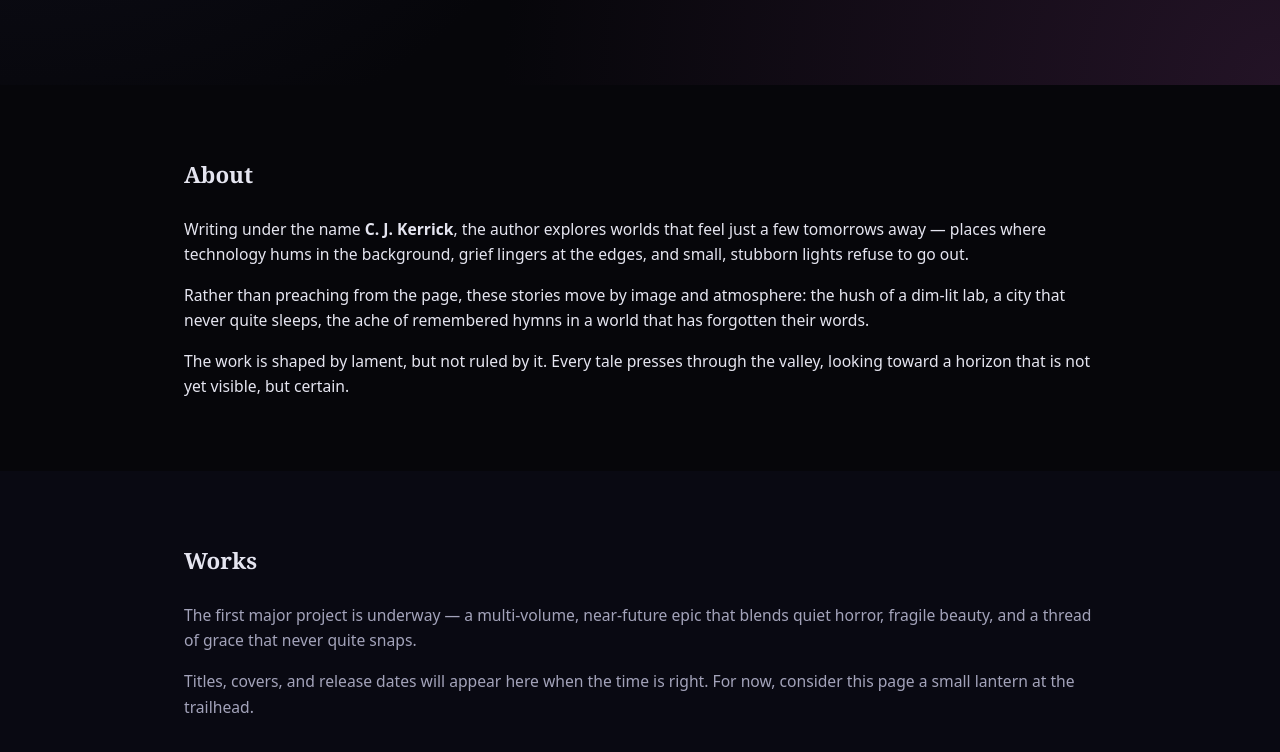
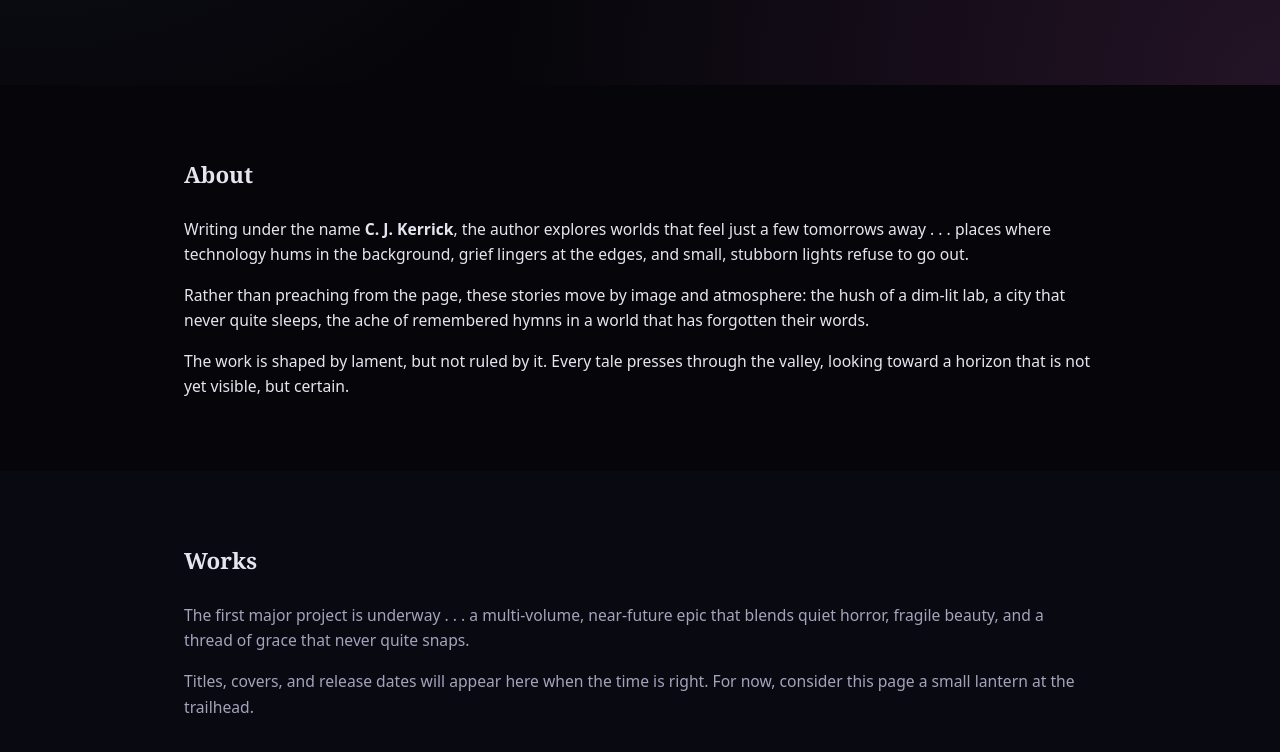
Before and after one commit to cjkerrick/cjkerrick-site, a plain HTML site: page index.html in a window 1280 px wide. Shown: the part 576-1328 px from the top of the page. Drawn offline with Linux system fonts and the light colour scheme.

Commit message:
Update index.html

```diff
--- a/index.html
+++ b/index.html
@@ -43,7 +43,7 @@
         <h2>About</h2>
         <p>
           Writing under the name <strong>C. J. Kerrick</strong>, the author explores worlds
-          that feel just a few tomorrows away — places where technology hums in the background,
+          that feel just a few tomorrows away . . . places where technology hums in the background,
           grief lingers at the edges, and small, stubborn lights refuse to go out.
         </p>
         <p>
@@ -62,7 +62,7 @@
       <div class="container section-content">
         <h2>Works</h2>
         <p class="muted">
-          The first major project is underway — a multi-volume, near-future epic
+          The first major project is underway . . . a multi-volume, near-future epic
           that blends quiet horror, fragile beauty, and a thread of grace that never quite
           snaps.
         </p>
```
